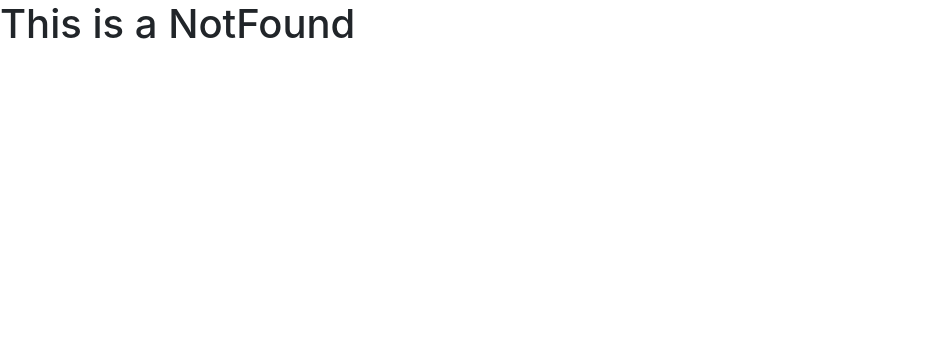
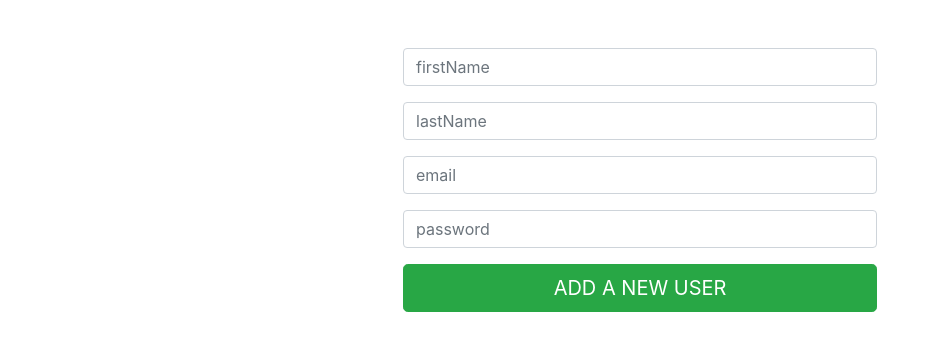
Before and after one commit to romanyukn/react-redux-user-administration, a React (Create React App) app: page /user/add in a window 1280 px wide. Before the commit this address led to /not-found. Shown: the top 350 px of the page, without its empty margins (0-939 px from the left). Built offline with nearby package versions, Linux system fonts and the light colour scheme.

Commit message:
refactoring edit user

```diff
--- a/src/components/App.js
+++ b/src/components/App.js
@@ -1,9 +1,10 @@
 import React, { Component } from "react";
 import { Route, Switch, Redirect } from "react-router-dom";
 import UsersList from './UsersList';
-import UserItem from './UserItem';
-import AddUserForm from './AddUserForm';
+import ViewUserContainer from './ViewUserContainer';
+import UserForm from './UserForm';
 import NotFound from './NotFound';
+import {UserFormMode} from './UserForm';
 
 class App extends Component {
     render() {
@@ -11,9 +12,9 @@ class App extends Component {
         <div>
           <div className="content">
             <Switch>
-              <Route path="/users/:id" component={UserItem} />
+              <Route path="/user/add" component={() => <UserForm mode={UserFormMode.ADD}/>} />
+              <Route path="/users/:id" component={ViewUserContainer} />
               <Route path="/users" component={UsersList} />
-              <Route path="/add-user" component={() => <AddUserForm mode="Add"/>} />
               <Route path="/not-found" component={NotFound} />
               <Route path="/" exact component={UsersList} />
               <Redirect to="/not-found" />
--- a/src/components/AddUserForm.jsx
+++ b/src/components/UserForm.jsx
@@ -14,17 +14,30 @@ function creatField(name) {
     creatField("password")
 ]
 
-const FormMode = {
+export const UserFormMode = {
     ADD: 'Add',
     EDIT: 'Edit',
     VIEW: 'View'
 };
 
-function AddUserForm(props) {
-    const [fields, setFields] = useState(props.fields || formState);
+function UserForm(props) {
+    const [fields, setFields] = useState(userToFields(props.user) || formState);
     const dispatch = useDispatch();
     const history = useHistory();
     const emailCheck = /^\S+@\S+\.\S+$/
+
+    function userToFields(user) {
+        if(user) {
+            const formFields = Object.keys(user).reduce((accu, fieldName) =>
+                {if(fieldName === "id" || fieldName === "isDelete") {
+                    return accu;
+                } else {
+                    return [...accu, {name: fieldName, value: user[fieldName], isValid: true, className: "form-control", error: ""}]
+                }}
+            ,[]);
+            return formFields;
+        }
+    }
 
     function onInputChange(eachField) {
         const dataFields = fields.map((el) => {
@@ -93,14 +106,6 @@ function AddUserForm(props) {
         })
     }
 
-    function editInStore() {
-        const formObject = createObject();
-        dispatch({
-            type: "userEdited",
-            payload: formObject
-        })
-    }
-
     function handleSubmit(e) {
         e.preventDefault();
         const filledForm = validate(fields);
@@ -111,14 +116,11 @@ function AddUserForm(props) {
         } else {
             setFields(filledForm);
         }
-        {props.mode === FormMode.EDIT && editInStore()}
-        {props.mode === FormMode.ADD && sendToStore()}
+        const formObject = createObject();
+        props.mode === UserFormMode.EDIT && props.onSubmit(formObject, UserFormMode.EDIT);
+        props.mode === UserFormMode.ADD && sendToStore();
         history.push("/users");
     }
-
-     function handleClose() {
-        history.push("/users");
-     }
 
     return (
         <div className="container">
@@ -138,21 +140,21 @@ function AddUserForm(props) {
                                     className={el.className}
                                     onChange={onInputChange}
                                     onFocus={handleFocus}
-                                    changeMode={props.input}
+                                    changeMode={props.mode === UserFormMode.VIEW}
                                     />}
                                 )
                             }
-                            {props.mode === FormMode.VIEW &&
+                            {props.mode === UserFormMode.VIEW &&
                             <div>
-                                <button type="button" className="btn btn-primary mr-3" onClick={props.changeMode}>Edit</button>
-                                <button type="button" className="btn btn-secondary" onClick={handleClose}>Cancel</button>
+                                <button type="button" className="btn btn-primary mr-3" onClick={props.onModeChange}>Edit</button>
+                                <button type="button" className="btn btn-secondary" onClick={props.onCancel}>Cancel</button>
                             </div>}
-                            {props.mode === FormMode.EDIT &&
+                            {props.mode === UserFormMode.EDIT &&
                             <div>
                                 <button type="button" className="btn btn-success mr-3" onClick={handleSubmit}>Save</button>
-                                <button type="button" className="btn btn-secondary" onClick={handleClose}>Cancel</button>
+                                <button type="button" className="btn btn-secondary" onClick={props.onCancel}>Cancel</button>
                             </div>}
-                            {props.mode === FormMode.ADD && <button className="btn btn-success btn-lg btn-block">
+                            {props.mode === UserFormMode.ADD && <button className="btn btn-success btn-lg btn-block">
                                 ADD A NEW USER
                             </button>}
                         </form>
@@ -165,4 +167,4 @@ function AddUserForm(props) {
     )
 }
 
-export default AddUserForm;
+export default UserForm;
--- a/src/components/UserItem.jsx
+++ /dev/null
@@ -1,28 +0,0 @@
-import React, { useState } from 'react';
-import { useSelector } from 'react-redux';
-import AddUserForm from './AddUserForm';
-
-function UserItem(props) {
-    const [mode, setMode] = useState("View");
-    const [disabled, setDisabled] = useState(true);
-    const userId = Number(props.match.params.id);
-    const selectedUser = useSelector(state => state.find(el => el.id === userId));
-    const formFields = Object.keys(selectedUser).reduce((accu, fieldName) =>
-        {if(fieldName === "id" || fieldName === "isDelete") {
-            return accu;
-        } else {
-            return [...accu, {name: fieldName, value: selectedUser[fieldName], isValid: true, className: "form-control", error: ""}]
-        }}
-       ,[]);
-
-    function handleChangeMode() {
-        setMode("Edit");
-        setDisabled(false);
-    }
-
-    return (
-        <AddUserForm fields={formFields} mode={mode} changeMode={handleChangeMode} input={disabled} userId={userId}/>
-    )
-}
-
-export default UserItem;
--- a/src/components/UsersList.jsx
+++ b/src/components/UsersList.jsx
@@ -12,7 +12,7 @@ function UsersList() {
     const [idToDelete, setIdToDelete] = useState();
 
     function goToAddUser() {
-        history.push("/add-user");
+        history.push("/user/add");
     }
 
     function onDelete(id) {
--- /dev/null
+++ b/src/components/ViewUserContainer.jsx
@@ -0,0 +1,34 @@
+import React, { useState } from 'react';
+import { useSelector, useDispatch } from 'react-redux';
+import {UserFormMode} from './UserForm';
+import { useHistory } from "react-router-dom";
+import UserForm from './UserForm';
+
+function ViewUserContainer(props) {
+    const [mode, setMode] = useState(UserFormMode.VIEW);
+    const userId = Number(props.match.params.id);
+    const user = useSelector(state => state.find(el => el.id === userId));
+    const history = useHistory();
+    const dispatch = useDispatch();
+
+    function handleChangeMode() {
+        setMode(UserFormMode.EDIT);
+    }
+
+    function handleClose() {
+        history.push("/users");
+    }
+
+    function editInStore(user, mode) {
+        dispatch({
+            type: mode,
+            payload: user
+        })
+    }
+
+    return (
+        <UserForm user={user} mode={mode} onModeChange={handleChangeMode} onSubmit={editInStore} onCancel={handleClose}/>
+    )
+}
+
+export default ViewUserContainer;
--- a/src/reducer.js
+++ b/src/reducer.js
@@ -1,3 +1,4 @@
+import { UserFormMode } from './components/UserForm';
 let lastId = 0;
 
 export default function reducer (state = [], action) {
@@ -16,7 +17,7 @@ export default function reducer (state = [], action) {
             ];
         case "userRemoved":
             return state.filter((user) => user.id !== action.payload.id);
-        case "userEdited":
+        case UserFormMode.EDIT:
             const index = state.findIndex((user) => user.id === action.payload.id);
             state[index] = action.payload;
             return state;
```
